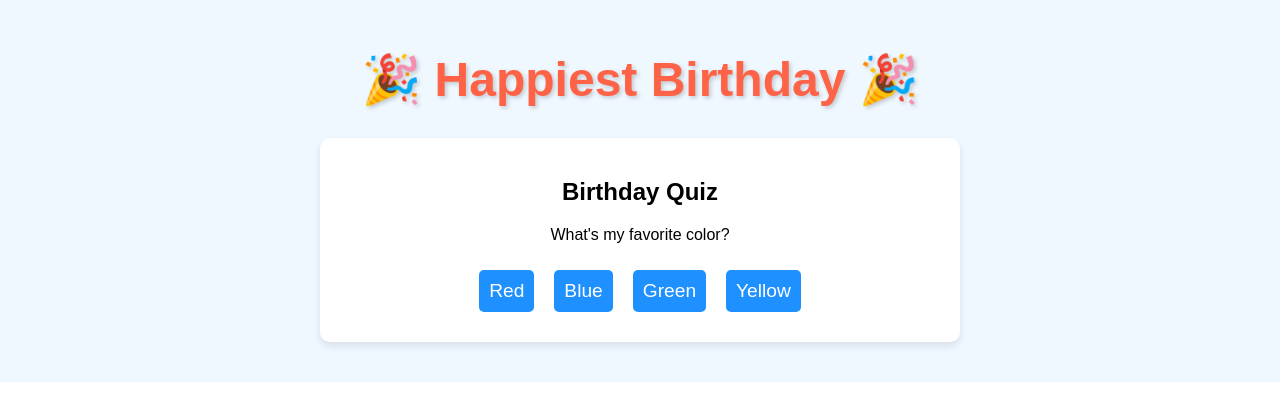
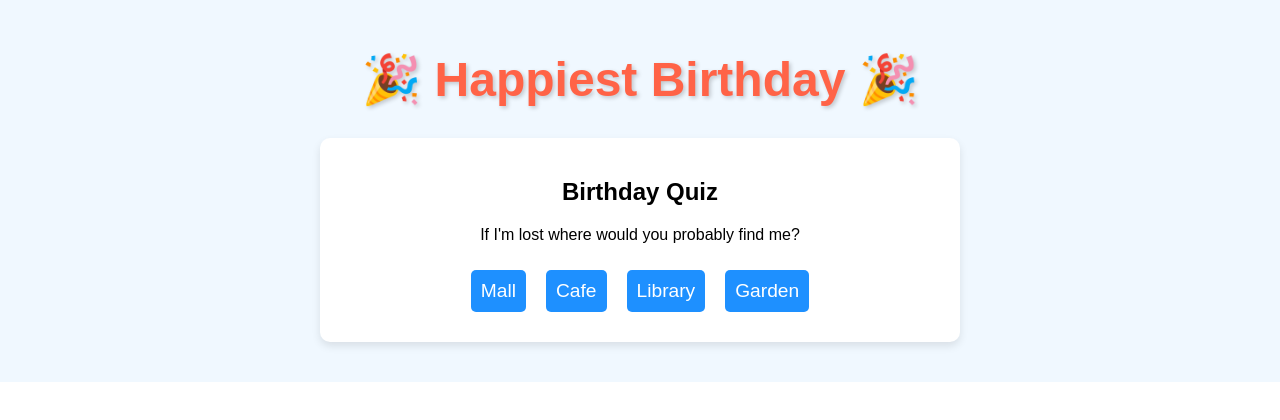
Before and after one commit to Jmand23/New_work, a React (Create React App) app: page /#/quiz in a window 1280 px wide. Shown: the top 420 px of the page. Built offline with nearby package versions, Linux system fonts and the light colour scheme.

Commit message:
Update Quiz.js

```diff
--- a/src/Components/Quiz.js
+++ b/src/Components/Quiz.js
@@ -1,29 +1,32 @@
 import React, { useState } from "react";
-import { Link } from "react-router-dom"; // Import Link from react-router-dom
+import { useNavigate } from "react-router-dom"; // Import useNavigate hook
 import "./Quiz.css";
 
 const Quiz = () => {
   const questions = [
     {
-      question: "What's my favorite color?",
-      options: ["Red", "Blue", "Green", "Yellow"],
-      answer: "Blue"
+      question: "If I'm lost where would you probably find me?",
+      options: ["Mall", "Cafe", "Library", "Garden"],
+      answer: "Library"
     },
     {
-      question: "When is my birthday?",
-      options: ["January 1", "March 15", "August 22", "December 25"],
-      answer: "March 15"
+      question: "What is my go-to vacation?",
+      options: ["Beach", "Hill-station", "Rain-forest", "Temple"], // Fixed empty string issue
+      answer: "Beach"
     },
     {
       question: "What's my favorite food?",
-      options: ["Pizza", "Sushi", "Burgers", "Pasta"],
-      answer: "Sushi"
+      options: ["Pizza", "Rice-Rasam", "Burgers", "Maggie"],
+      answer: "Maggie"
     }
   ];
 
   const [score, setScore] = useState(0);
   const [currentQuestion, setCurrentQuestion] = useState(0);
   const [finished, setFinished] = useState(false);
+
+  // Use the useNavigate hook to navigate programmatically
+  const navigate = useNavigate();
 
   const handleAnswer = (selectedAnswer) => {
     if (selectedAnswer === questions[currentQuestion].answer) {
@@ -40,6 +43,14 @@ const Quiz = () => {
     if (score === questions.length) return "You are a true birthday genius!";
     if (score === 0) return "Better luck next time!";
     return "Great job! You know yourself well!";
+  };
+
+  const handleTryAgain = () => {
+    // Redirect to the quiz page when the user clicks "Try Again"
+    setFinished(false);
+    setScore(0);
+    setCurrentQuestion(0);
+    navigate("/quiz");
   };
 
   return (
@@ -60,8 +71,10 @@ const Quiz = () => {
         <div className="result">
           <p>Your Score: {score} / {questions.length}</p>
           <p>{getResult()}</p>
-          {/* Use Link instead of <a> */}
-          <Link to="/quiz" className="link">Try Again</Link>
+          {/* Use a button to trigger the function for retrying */}
+          <button onClick={handleTryAgain} className="link">
+            Try Again
+          </button>
         </div>
       )}
     </div>
```
